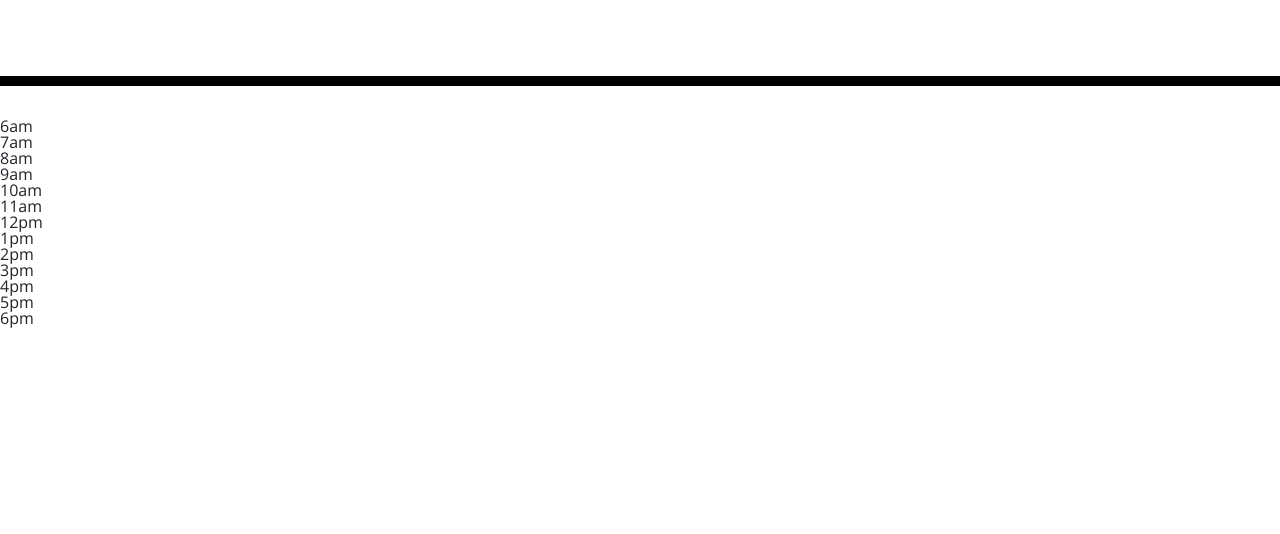
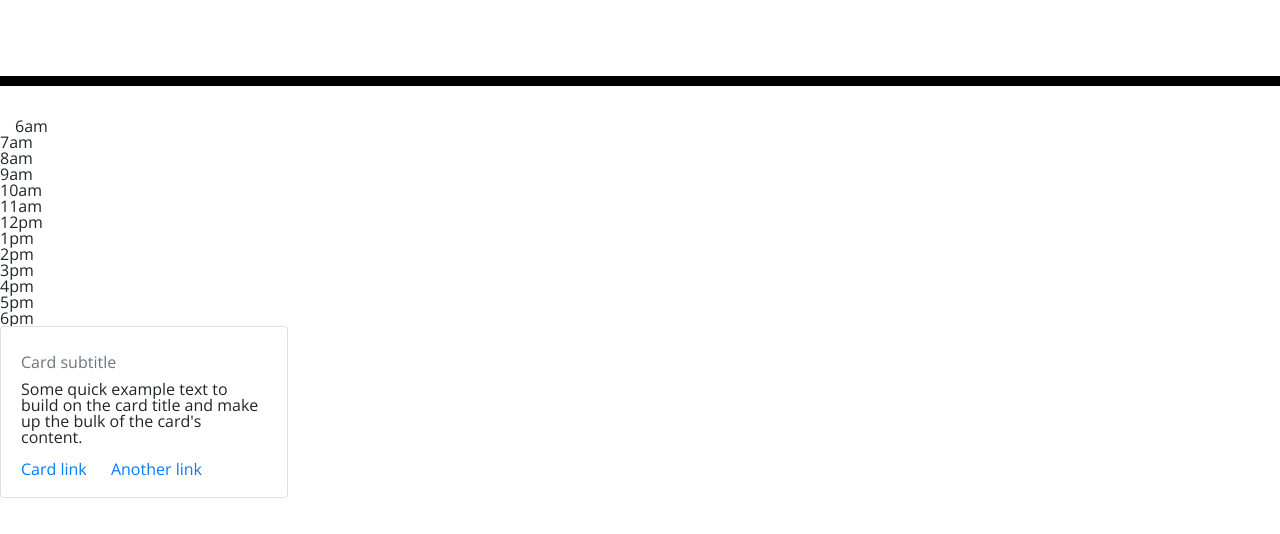
Before and after one commit to RowOliver/Plan-It-Out, a plain HTML site: page index.html in a window 1280 px wide. Shown: the part 182-716 px from the top of the page. Drawn offline with nearby package versions, Linux system fonts and the light colour scheme.

Commit message:
other ideas

```diff
--- a/index.html
+++ b/index.html
@@ -35,7 +35,7 @@
 
     </header>
     <div id="time-container" class= "time-container"></div>
-        <div class="container-sm">6am</div>
+        <div class="container-fluid">6am</div>
         <div class="container-md">7am</div>
         <div class="container-lg">8am</div>
         <div class="container-xl">9am</div>
@@ -49,8 +49,30 @@
         <div class="container-xl">5pm</div>
         <div class="container-xl">6pm</div>
 
+        <div class="card" style="width: 18rem;">
+          <div class="card-body">
+            <h5 class="card-title"></h5>
+            <h6 class="card-subtitle mb-2 text-muted">Card subtitle</h6>
+            <p class="card-text">Some quick example text to build on the card title and make up the bulk of the card's content.</p>
+            <a href="#" class="card-link">Card link</a>
+            <a href="#" class="card-link">Another link</a>
+          </div>
+        </div>
+   </div>
 
-    </div>
+
+
+
+
+
+
+
+
+
+
+
+
+
     <script scr="scrpt.js"></script>
     <script src="https://code.jquery.com/jquery-3.4.1.min.js"></script>
     <script src="https://cdnjs.cloudflare.com/ajax/libs/moment.js/2.24.0/moment.min.js"></script>
```
